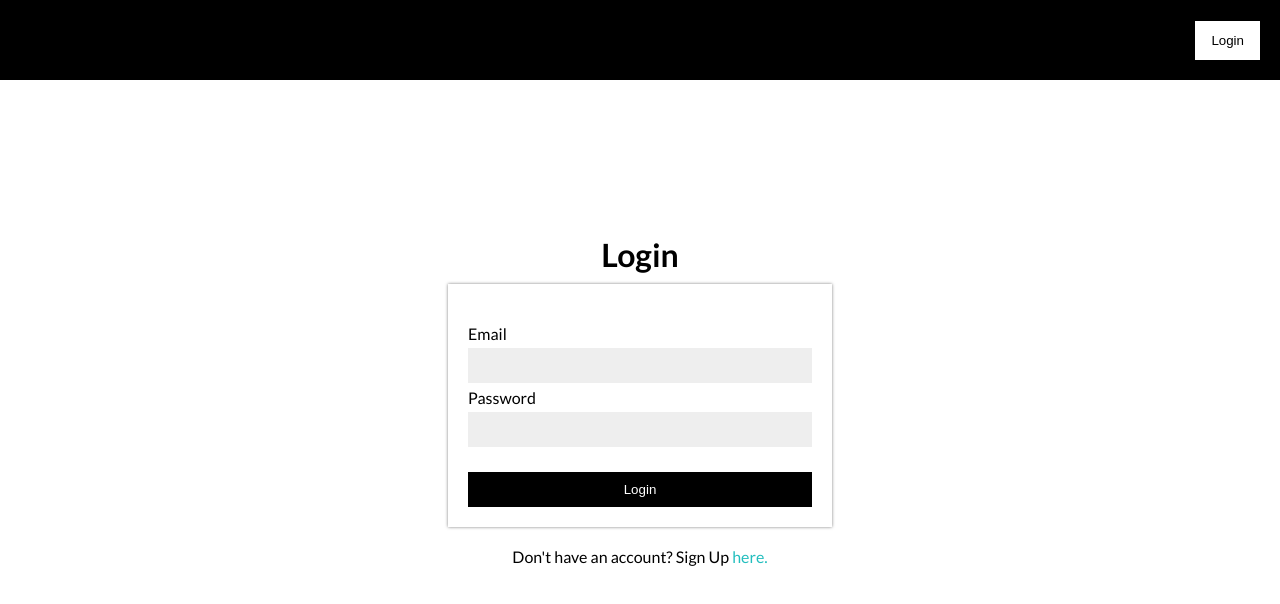
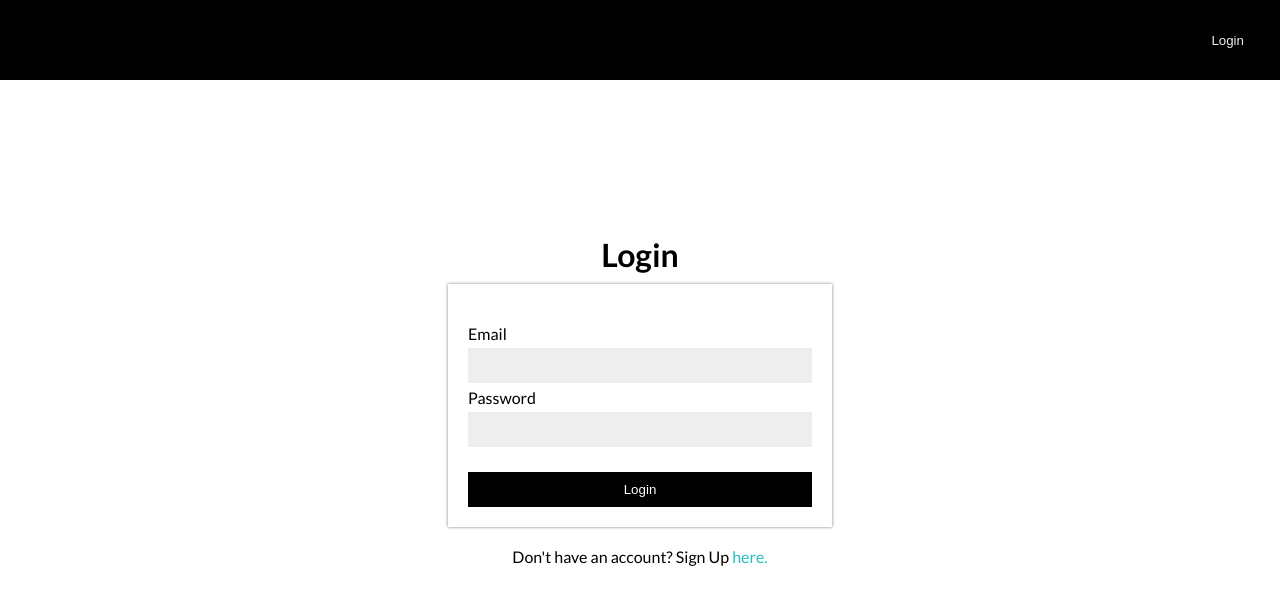
Before and after one commit to haqqisadieda/next-gastore, a Next.js app: page /auth/login in a window 1280 px wide. In both pictures the pointer is over the button 1227 px from the left and 40 px from the top of the page. Shown: the top 604 px of the page. Built offline with nearby package versions, Linux system fonts and the light colour scheme; no server answers.

Commit message:
adding button hover
Signed-off-by: haqqisadieda <haqqisadiedapandega@gmail.com>

```diff
--- a/src/components/layouts/Navbar/Navbar.module.scss
+++ b/src/components/layouts/Navbar/Navbar.module.scss
@@ -14,5 +14,9 @@
         padding: 12px 16px;
         color: #000;
         cursor: pointer;
+        &:hover {
+            background-color: #000;
+            color: #eee;
+        }
     }
 }
--- a/src/components/views/auth/Login/Login.module.scss
+++ b/src/components/views/auth/Login/Login.module.scss
@@ -38,6 +38,10 @@
             padding: 10px;
             border: none;
             cursor: pointer;
+            &:hover {
+                background-color: #000;
+                color: #eee;
+            }
         }
     }
     &__link {
--- a/src/components/views/auth/Register/Register.module.scss
+++ b/src/components/views/auth/Register/Register.module.scss
@@ -38,6 +38,10 @@
             padding: 10px;
             border: none;
             cursor: pointer;
+            &:hover {
+                background-color: #000;
+                color: #eee;
+            }
         }
     }
     &__link {
```
